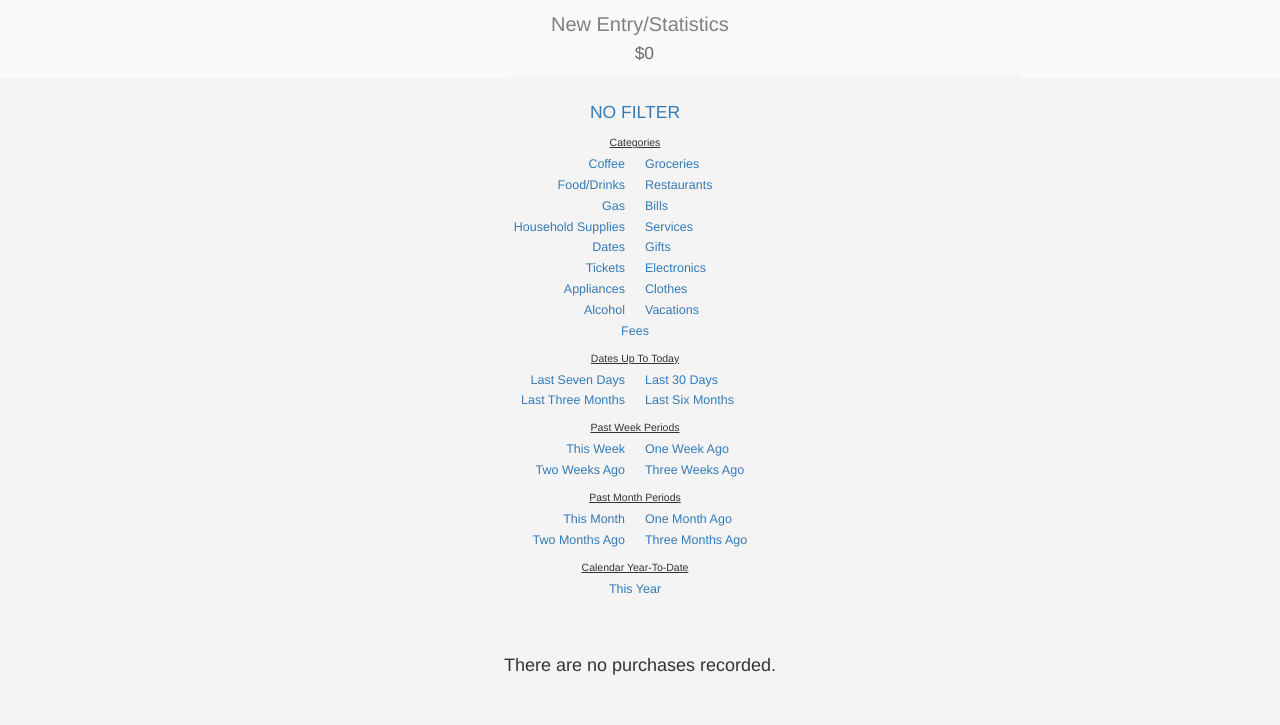
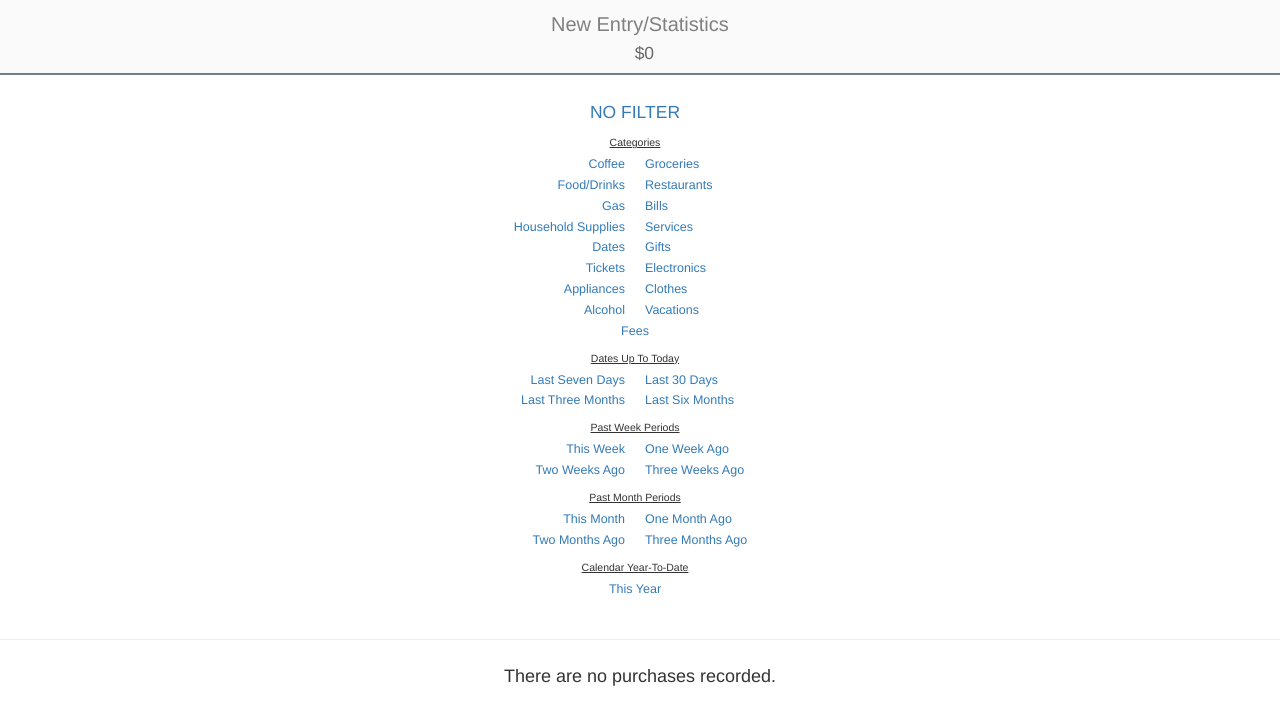
Before and after one commit to brendandagys/Personal-Budgeting-Assistant, a Django app: page /transactions/ in a window 1280 px wide. Shown: the top 725 px of the page. Run offline with Django 3.2, Linux system fonts and the light colour scheme; the visitor is signed in with stand-in values (Sample User, id 1); data comes from the database, SQL or seed files in the repository; data that the repository does not hold is empty; some libraries are stand-ins or nearby versions.

Commit message:
Fixed Transactions page colors and shrunk chart buttons

```diff
--- a/tracker/static/css/style.css
+++ b/tracker/static/css/style.css
@@ -68,7 +68,7 @@ select[id^="id_"] {
 
 #submit_button {
     margin-bottom: 4rem;
-    transform: scale(1.5,1.5)
+    /* transform: scale(1.5,1.5) */
 }
 
 .blue_text {
@@ -142,9 +142,9 @@ select[id^="id_"] {
 }
 
 .button {
-    margin: 8px 2px 35px 2px;
+    margin: 8px 1px 35px 1px;
     position: relative;
-    width: 90px;
+    width: 85px;
 }
 
 .total_spent {
@@ -183,7 +183,7 @@ select[id^="id_"] {
     margin-bottom: 3px;
     padding: 0 5px;
     list-style-type: none;
-    background-color: white !important;
+    background-color: #FAFAFA !important;
     /* background-color: rgba(240,248,255,0.4); */
     /* background-color: rgba(60,279,113,0.1); */
 }
@@ -236,6 +236,8 @@ a {
 
 .purchase_list_div {
     padding: 7px !important;
+    margin-top: -3rem;
+    /* background-color: #FAFAFA; */
 }
 
 /* .filter_div_1 {
@@ -274,10 +276,11 @@ a {
     z-index: 1000;
     /* border-radius: 10px; */
     /* border-style: double; */
+    border-bottom: 2px solid slategrey;
     /* background: rgba(250,250,250,1); */
     background-color: #FAFAFA;
 }
 
 .white_background {
-    background-color: #F4F4F4;
+    background-color: white !important;
 }
--- a/tracker/templates/tracker/transaction_list.html
+++ b/tracker/templates/tracker/transaction_list.html
@@ -267,6 +267,8 @@
                 </div>
             </div> -->
 
+        <hr>
+
             <div class="purchase_list_div col-sm-12">
 
                 {% if purchase_list %}
@@ -275,10 +277,10 @@
 
                     <ul class="list_container">
                         {% for purchase in purchase_list %}
-                        <li class="purchase_list_items">
-                            <h5><b>{{ purchase.date }}, {{ purchase.time }}</b>: <span class="blue_text">${{ purchase.amount }}</span></h5>
-                            <h5><u>{{ purchase.category }}</u>  {% if purchase.category_2 %} | <u>{{ purchase.category_2 }}</u> {% endif %}| {{ purchase.item }} {% if purchase.description %} | <span class="purchase_description"><i>{{ purchase.description }}</i></span> {% endif %}</h5>
-                        </li>
+                            <li class="purchase_list_items">
+                                <h5><b>{{ purchase.date }}, {{ purchase.time }}</b>: <span class="blue_text">${{ purchase.amount }}</span></h5>
+                                <h5><u>{{ purchase.category }}</u>  {% if purchase.category_2 %} | <u>{{ purchase.category_2 }}</u> {% endif %}| {{ purchase.item }} {% if purchase.description %} | <span class="purchase_description"><i>{{ purchase.description }}</i></span> {% endif %}</h5>
+                            </li>
                         {% endfor %}
                     </ul>
                 {% else %}
```
